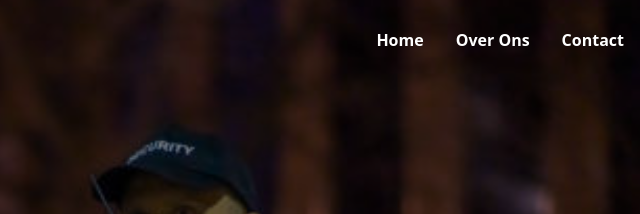
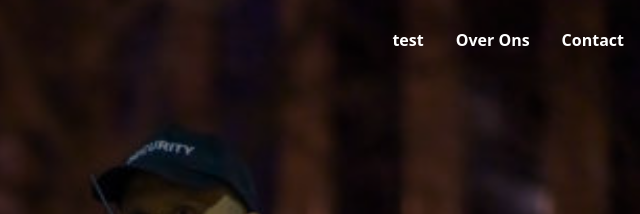
Before and after one commit to maxhagen115/Gladio-security, a plain HTML site: page index.html in a window 1280 px wide. Shown: the top 214 px of the page, 640-1280 px from the left. Drawn offline with nearby package versions, Linux system fonts and the light colour scheme; a web font is replaced by a local one.

Commit message:
git test

```diff
--- a/index.html
+++ b/index.html
@@ -27,7 +27,7 @@
         <img id="navbar-logo" src="images/logo_transparant.png" alt="Gladio Logo" class="h-12 transition duration-300">
       </a>
       <ul class="flex space-x-8 font-bold">
-        <li><a href="index.html" class="hover:text-yellow-500 transition duration-300">Home</a></li>
+        <li><a href="index.html" class="hover:text-yellow-500 transition duration-300">test</a></li>
         <li><a href="about.html" class="hover:text-yellow-500 transition duration-300">Over Ons</a></li>
         <li><a href="contact.html" class="hover:text-yellow-500 transition duration-300">Contact</a></li>
       </ul>
```
